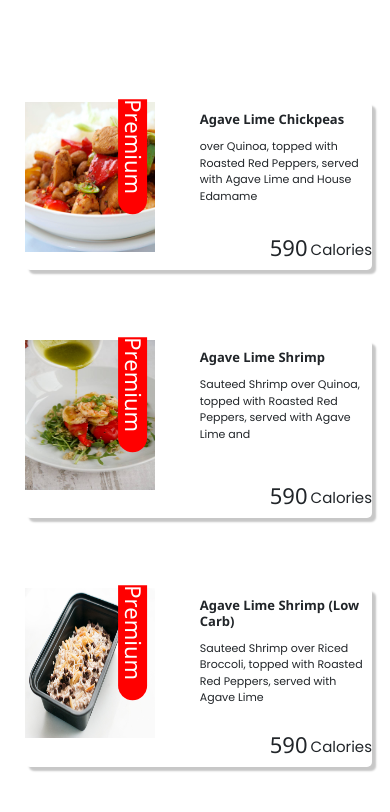
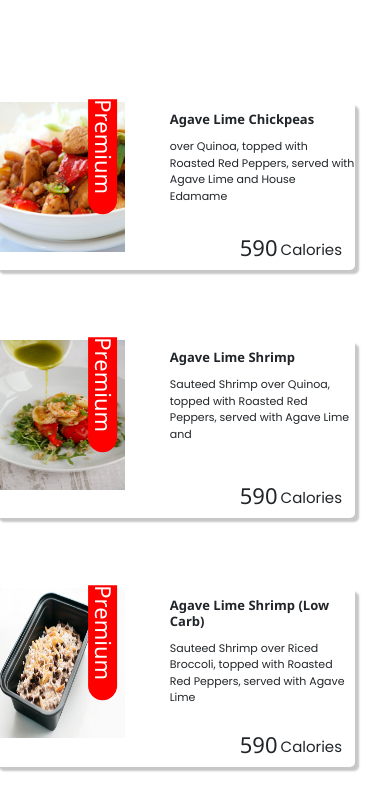
Before and after one commit to BasharatAliKing/online-meals-, a plain HTML site: page index.html in a window 390 px wide. Shown: the part 1852-2664 px from the top of the page. Drawn offline with nearby package versions, Linux system fonts and the light colour scheme.

Commit message:
Add files via upload

```diff
--- a/assets/css/responcive.css
+++ b/assets/css/responcive.css
@@ -174,6 +174,28 @@
         margin-left:00px;
         margin-right: 0px;
     }
+
+    /* element.style {
+
+    } */
+    @media (max-width: 768px){
+    #menu .col-md-6 {
+        margin-top: 50;
+    }
+    }
+    @media (max-width: 992px){
+    #menu .col-md-6 {
+        margin-top: 20
+    px
+    ;
+    }
+    #menu .col-md-6 {
+        display: flex;
+        padding: 10px 0px;
+        margin-left: -20px;
+        margin-right: 10px;
+    }
+
     #get{
         height: 130%;
     }
@@ -192,7 +214,7 @@
     #get{
         margin-top: 1300px;
 
-        height: 80%;
+        height: 77%;
 
 
 
@@ -210,4 +232,5 @@
         margin-top: 2000px;
 
     }
+    }
 }
```
